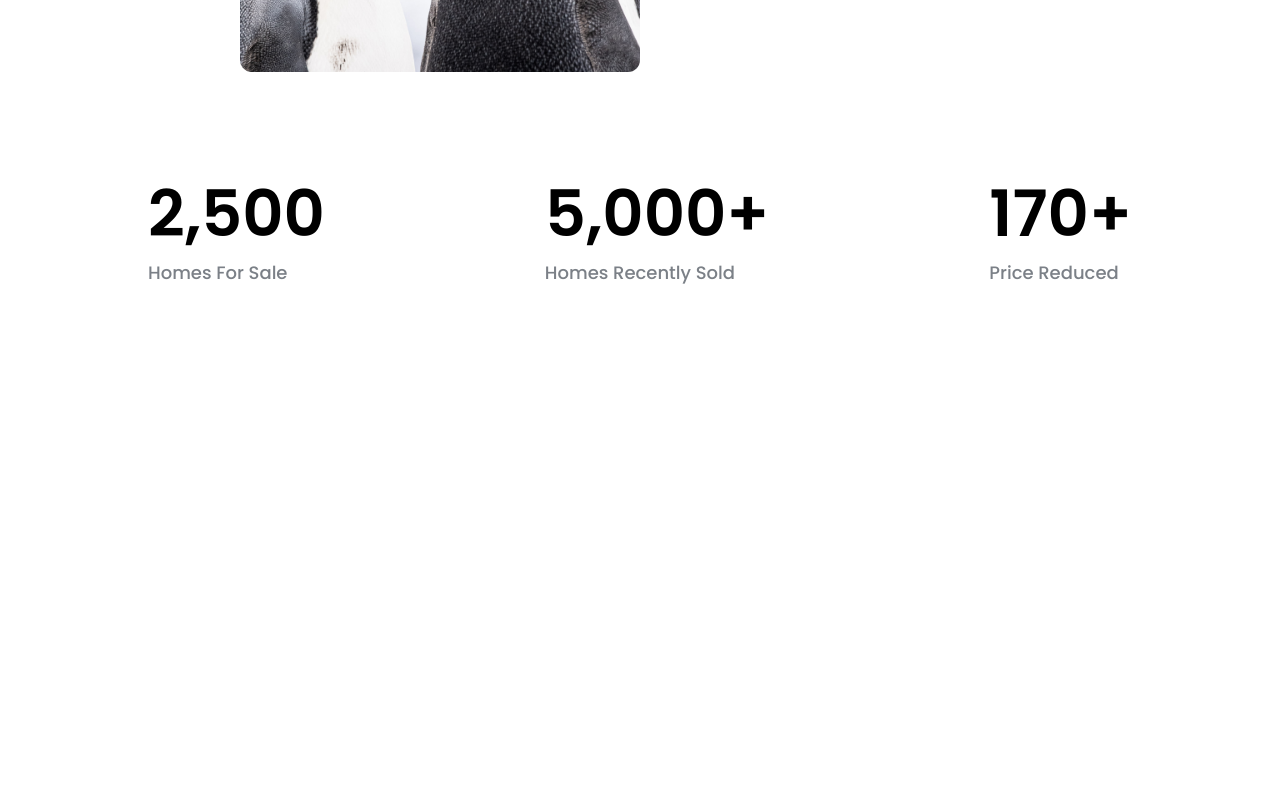
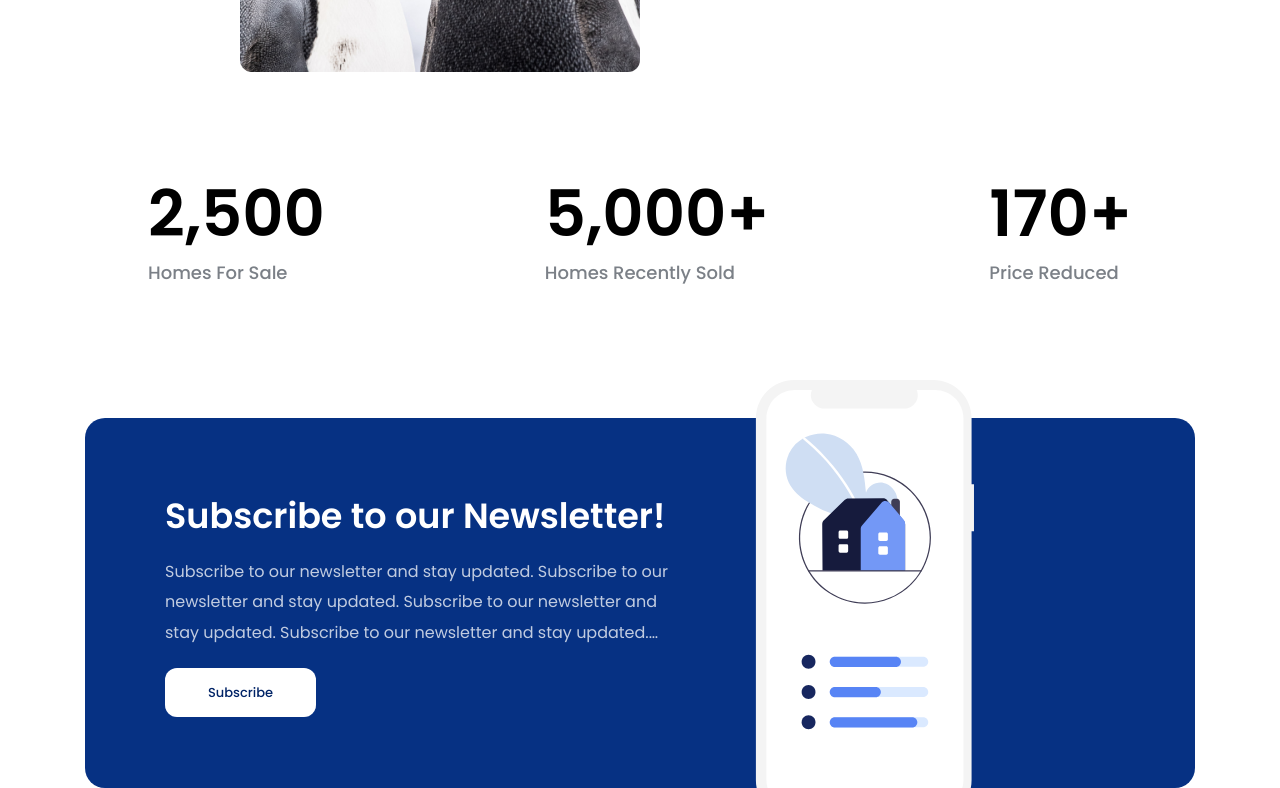
Before and after one commit to TRANTUANANH2810/TA_project_01_Real-Estate, a plain HTML site: page index.html in a window 1280 px wide. Shown: the part 3102-3890 px from the top of the page. Before the commit the page ends 3430 px from the top, so only its background shows below. Drawn offline with Linux system fonts and the light colour scheme.

Commit message:
part subscription

```diff
--- a/assets/css/styles.css
+++ b/assets/css/styles.css
@@ -536,3 +536,55 @@ a {
     /* identical to box height */
     color: #7b8087;
 }
+
+/*  ============= Subscription ============ */
+
+.Subscription {
+    margin-top: 90px;
+}
+
+.Subscription .body {
+    position: relative;
+    display: flex;
+    align-items: center;
+    height: 370px;
+    background: #063183;
+    border-radius: 20px;
+}
+.Subscription .info {
+    padding: 0 80px;
+    width: 670px;
+}
+
+.Subscription .sub-title {
+    font-weight: 600;
+    font-size: 3.5rem;
+    line-height: 1.5;
+    /* identical to box height, or 100% */
+    color: #ffffff;
+}
+
+.Subscription .desc {
+    margin-top: 15px;
+    font-weight: 400;
+    font-size: 1.6rem;
+    line-height: 1.88;
+    /* identical to box height, or 188% */
+    color: #ffffff;
+    opacity: 0.75;
+}
+
+.Subscription .btn {
+    margin-top: 20px;
+    min-width: 151px;
+    background: #ffffff;
+    font-weight: 500;
+    font-size: 1.3rem;
+    color: #002366;
+}
+
+.Subscription .image {
+    position: absolute;
+    bottom: 0;
+    right: 221px;
+}
--- a/index.html
+++ b/index.html
@@ -542,6 +542,33 @@
                     </div>
                 </div>
             </div>
+
+            <!-- Subscription  -->
+            <div class="Subscription">
+                <div class="content">
+                    <div class="body">
+                        <div class="info">
+                            <h2 class="sub-title line-clamp">
+                                Subscribe to our Newsletter!
+                            </h2>
+                            <p class="desc line-clamp" style="--line-clamp: 3">
+                                Subscribe to our newsletter and stay updated.
+                                Subscribe to our newsletter and stay updated.
+                                Subscribe to our newsletter and stay updated.
+                                Subscribe to our newsletter and stay updated.
+                                Subscribe to our newsletter and stay updated.
+                                Subscribe to our newsletter and stay updated.
+                            </p>
+                            <a href="#!" class="btn">Subscribe</a>
+                        </div>
+                        <img
+                            src="./assets/img/newsletter.svg"
+                            alt="Subscribe to our Newsletter!"
+                            class="image"
+                        />
+                    </div>
+                </div>
+            </div>
         </main>
     </body>
 </html>
```
Also changed, not shown: assets/img/newsletter.svg (added).
